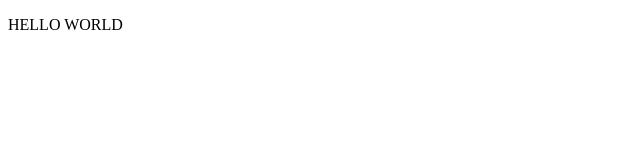
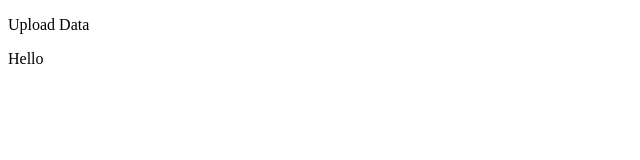
Before and after one commit to LaunchUpCorp/Dashboard-Builder, a Vue app in the folder frontend/: page / in a window 1280 px wide. Shown: the top 160 px of the page, without its empty margins (0-640 px from the left). Built offline with nearby package versions, Linux system fonts and the light colour scheme.

Commit message:
Feat: Upload Component Initial Files
Created Initial Files for Upload Component

```diff
--- a/frontend/src/App.vue
+++ b/frontend/src/App.vue
@@ -1,7 +1,20 @@
-<script setup lang="ts">
+<script lang="ts">
+    import { defineComponent, ref } from 'vue';
+    import Upload from './components/Upload/Upload.vue'
 
+    export default defineComponent({
+        setup() {
+
+        },
+        components: {
+            Upload,
+        },
+    })
 </script>
 
 <template>
-    <p class="m-3">HELLO WORLD</p>
+    <div>
+        <p>Upload Data</p>
+        <Upload />
+    </div>
 </template>
--- /dev/null
+++ b/frontend/src/components/Upload/Upload.vue
@@ -0,0 +1,15 @@
+<script lang="ts">
+import { defineComponent } from "vue"
+
+export default defineComponent ({
+    setup() {
+
+    },
+})
+</script>
+
+<template>
+    <div>
+        <p>Hello</p>
+    </div>
+</template>
```
